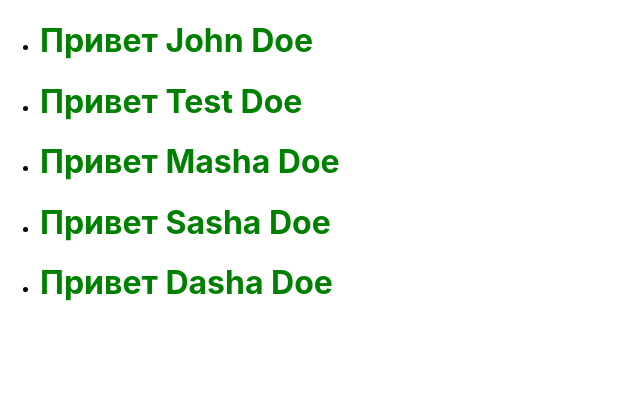
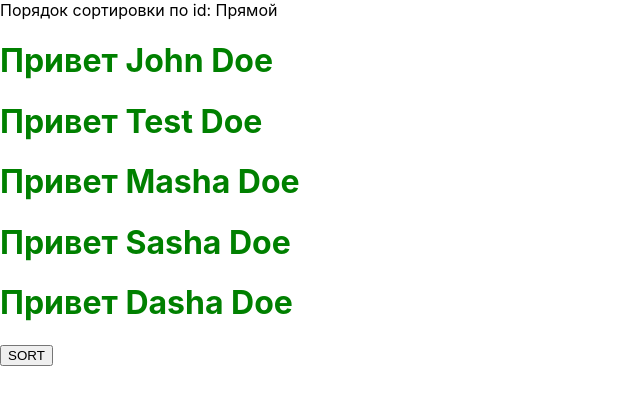
Before and after one commit to fccourses/fd-react-app, a React (Create React App) app: page / in a window 1280 px wide. Shown: the top 404 px of the page, without its empty margins (0-640 px from the left). Built offline with nearby package versions, Linux system fonts and the light colour scheme.

Commit message:
Add list and key
+Add conditional rendering

```diff
--- a/src/App.js
+++ b/src/App.js
@@ -1,7 +1,6 @@
 import React, { Component } from 'react';
 import './App.css';
 import AlohaDashboard from './components/AlohaDashboard';
-import Aloha from './components/Aloha';
 
 class App extends Component {
   constructor(props) {
@@ -34,15 +33,33 @@ class App extends Component {
           lastName: 'Doe',
         },
       ],
+      isDirectOrder: true,
     };
   }
 
+  sortUsers = () => {
+    const { users, isDirectOrder } = this.state;
+    // const usersCopy = [...users];
+    const usersCopy = JSON.parse(JSON.stringify(users));
+    this.setState({
+      isDirectOrder: !isDirectOrder,
+      users: usersCopy.sort((a, b) => {
+        if (isDirectOrder) {
+          return b.id - a.id;
+        }
+        return a.id - b.id;
+      }),
+    });
+  };
+
   render() {
-    const { users } = this.state;
+    const { users, isDirectOrder } = this.state;
 
     return (
       <>
+        Порядок сортировки по id: {isDirectOrder?'Прямой': 'Реверс'}
         <AlohaDashboard users={users} />
+        <button onClick={this.sortUsers}>SORT</button>
       </>
     );
   }
--- a/src/components/Aloha/index.jsx
+++ b/src/components/Aloha/index.jsx
@@ -19,14 +19,16 @@ class Aloha extends Component {
     const { isGreeting } = this.state;
     const { name, children } = this.props;
 
+    if(!isGreeting){
+      return <h1>Пока</h1>
+    }
+
     return (
       <div className='GREETING-ELEMENT'>
         <h1 className='heading' onClick={this.switchGreeting}>
           {isGreeting ? 'Привет' : 'До завтра'} {name}
         </h1>
-        {
-          children
-        }
+        {children}
       </div>
     );
   }
--- a/src/components/AlohaDashboard/index.jsx
+++ b/src/components/AlohaDashboard/index.jsx
@@ -1,17 +1,18 @@
-import { Component } from 'react';
+import { Fragment, Component } from 'react';
 import Aloha from '../Aloha';
 
 class AlohaDashboard extends Component {
   mapAloha = (user) => (
-    <li>
+    <Fragment key={user.id}>
       <Aloha name={`${user.firstName} ${user.lastName}`} />
-    </li>
+    </Fragment>
   );
 
   render() {
     const { users } = this.props;
 
-    return <ul>{users.map(this.mapAloha)}</ul>;
+    return <div>{users.map(this.mapAloha)}</div>;
   }
 }
+
 export default AlohaDashboard;
```
